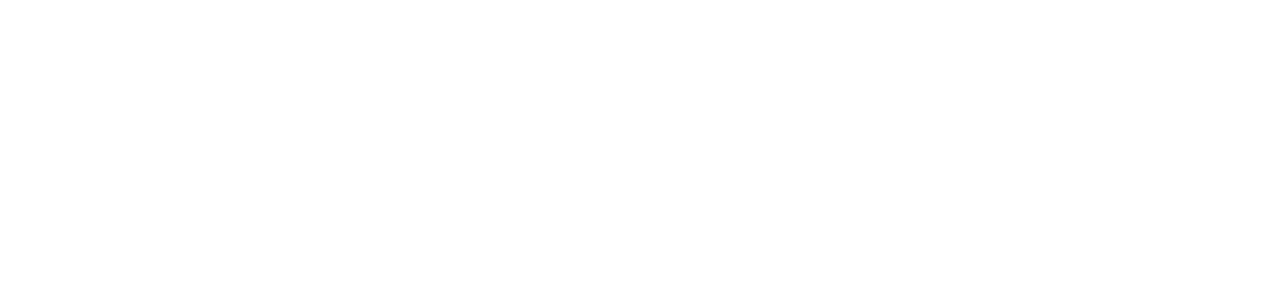
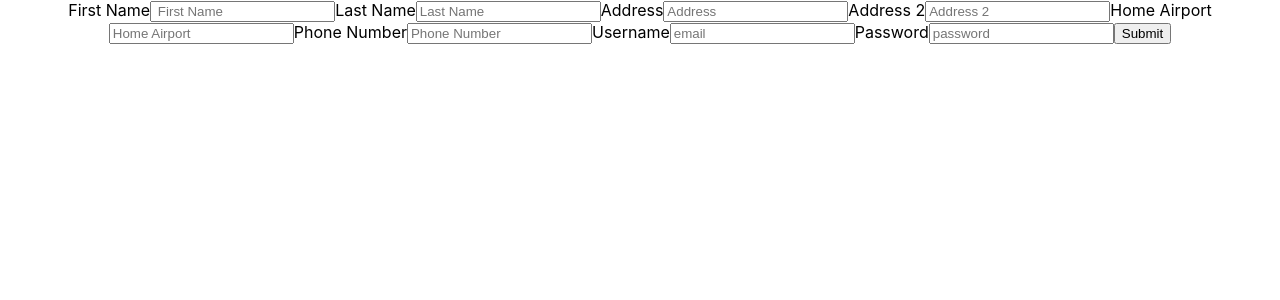
Before and after one commit to Build-Week-PT-Kids-Fly-2/Front-End, a React (Create React App) app in the folder kidsfly/: page /user_registration in a window 1280 px wide. Shown: the top 300 px of the page. Built offline with nearby package versions, Linux system fonts and the light colour scheme.

Commit message:
i got the login, registration, and admin page to render

```diff
--- a/kidsfly/src/App.js
+++ b/kidsfly/src/App.js
@@ -2,12 +2,14 @@
 import './App.css';
 import { Route } from 'react-router-dom';
 import Login from "./components/Login";
-import Registration from "./components/Registration"
+import UserRegistration from "./components/UserRegistration"
+import AdminPage from "./components/AdminPage"
 
 function App() {
   return (
     <div className="App">
-      <Route path="/registration" component={Registration} />
+      <Route path="/admin_page" component={AdminPage}/>
+      <Route path="/user_registration" component={UserRegistration} />
       <Route path="/login" component={Login} />
     </div>
   );
--- /dev/null
+++ b/kidsfly/src/components/AdminPage.js
@@ -0,0 +1,62 @@
+import React from "react";
+import axiosWithAuth from "../utilites/axiosWithAuth"
+
+class AdminPage extends React.Component{
+    constructor() {
+    super();
+    this.state = {
+        admin: {
+    username: "",
+    password: ""
+    }
+   }
+}
+handleChange = e => {
+    this.setState({
+        admin: {
+            ...this.state.admin,
+            [e.target.name]: e.target.value
+        }
+    })
+};
+
+handleSubmit = e => {
+    e.preventDafault();
+      axiosWithAuth()
+      .post("https://kidsfly1.herokuapp.com//api/admin/login", this.state.user)
+      .then(res => {
+        localStorage.setItem("token", res.data.payload);
+        this.props.history.push("/login");
+      })
+      .catch(err => {
+        console.log("error registering: ", err);
+      });
+    }
+    render() {
+        return(
+          <div>
+              <form onSubmit={this.handleSubmit}>
+                  <label>Username</label>
+                  <input
+                  type = "text"
+                  name = "username"
+                  placeholder = "username"
+                  value = {this.state.username}
+                  onChange = {this.handleChange}
+                  />
+
+                  <label>Password</label>
+                  <input
+                  type = "text"
+                  name ="password"
+                  placeholder = "password"
+                  value = {this.state.password}
+                  onChange = {this.handleChange}
+                  />
+                </form>
+                </div>
+        )
+    }
+
+}
+export default AdminPage;
--- a/kidsfly/src/components/Login.js
+++ b/kidsfly/src/components/Login.js
@@ -35,7 +35,7 @@
                     <input
                     type = "text"
                     name = "username"
-                    value = {"this.state.credentials.username"}
+                    value = {this.state.credentials.username}
                     onChange = {this.handleChange}
                     />
 
--- a/kidsfly/src/components/Registration.js
+++ b/kidsfly/src/components/UserRegistration.js
@@ -1,64 +1,54 @@
 import React from "react";
-import axiosWithAuth from "../utilites/axiosWithAuth";
+import {axiosWithAuth} from "../utilites/axiosWithAuth";
 
-class Registration extends React.Component {
-    constructor (props) {
-        super(props);
-        this.state ={
+class UserRegistration extends React.Component {
+    constructor() {
+        super();
+          this.state = {
+            user: {
+        first_name: "",
+        last_name: "",
+        phone: "",
+        address: "",
+        address_2: "",
+        home_airport: "",
         username: "",
         password: ""
         }
-        this.handleChange = this.handleChange.bind(this)
-        this.submitRegistration = this.submitRegistration = this.submitRegistration.bind(this)
        }
-    handleChange(e) {
-        let fields = this.state.fields;
-        fields[e.target.name] = e.target.value
-        this.setState({fields});
     }
 
-    submitRegistration(e) {
-        e.preventDefault();
-        if (this.validateForm()) {
-            let fields = {};
-            fields["first_name"] = "";
-            fields["last_name"] = "";
-            fields["address"] = "";
-            fields["address_2"] = "";
-            fields["home_airport"] = "";
-            fields["phone_number"] = "";
-            fields["username"] = "";
-            fields["password"] = "";
-            this.setState({fields:fields});
-            alert("Form submitted");
+    handleChange = e => {
+        this.setState({
+            user: {
+                ...this.state.user,
+                [e.target.name]: e.target.value
             }
+        })
+    };
 
-      }
-
-      handleSubmit(values, { props }) {
-        console.log("values", values);
-
+    handleSubmit = e => {
+        e.preventDafault();
           axiosWithAuth()
-          .post("/api/auth/register", values)
-          .then(() => {
-            props.history.push("/login");
+          .post("https://kidsfly1.herokuapp.com/api/auth/register", this.state.user)
+          .then(res => {
+            localStorage.setItem("token", res.data.payload);
+            this.props.history.push("/login");
           })
           .catch(err => {
             console.log("error registering: ", err);
           });
         }
-
-
     render() {
        return(
          <div>
-             <form method= "post" name = "Registration" onSubmit = {this.submitRegistration.Registration}>
+             <form onSubmit={this.handleSubmit}>
                  <label>First Name</label>
                  <input
                  type = "text"
                  name = "first_name"
                  placeholder = " First Name"
-                 value = {this.state.fields.first_name}
+                 value = {this.state.first_name}
                  onChange = {this.handleChange}
                  />
 
@@ -67,7 +57,7 @@
                  type = "text"
                  name ="last_name"
                  placeholder = "Last Name"
-                 value = {this.state.fields.last_name}
+                 value = {this.state.last_name}
                  onChange = {this.handleChange}
                  />
 
@@ -76,7 +66,7 @@
                  type = "text"
                  name = "address"
                  placeholder = "Address"
-                 value = {this.state.fields.address}
+                 value = {this.state.address}
                  onChange = {this.handleChange}
                  />
 
@@ -85,7 +75,7 @@
                  type = "text"
                  name = "address_2"
                  placeholder = "Address 2"
-                 value = {this.state.fields.address_2}
+                 value = {this.state.address_2}
                  onChange = {this.handleChange}
                  />
 
@@ -94,16 +84,16 @@
                  type = "text"
                  name = "home_airport"
                  placeholder = "Home Airport"
-                 value = {this.state.fields.home_airport}
+                 value = {this.state.home_airport}
                  onChange = {this.handleChange}
                  />
 
                 <label>Phone Number</label>
                  <input
                  type = "number"
-                 name = "phone_number"
+                 name = "phone"
                  placeholder = "Phone Number"
-                 value = {this.state.fields.phone_number}
+                 value = {this.state.phone}
                  onChange = {this.handleChange}
                  />
 
@@ -112,7 +102,7 @@
                  type = "email"
                  name = "username"
                  placeholder = "email"
-                 value = {this.state.fields.username}
+                 value = {this.state.username}
                  onChange = {this.handleChange}
                  />
 
@@ -121,12 +111,15 @@
                  type = "text"
                  name = "password"
                  placeholder = "password"
-                 value = {this.state.fields.password}
+                 value = {this.state.password}
                  onChange = {this.handleChange}
                  />
+                 <button>Submit</button>
              </form>
          </div>
-     )
+     );
     }
  }
-export default Registration;
+
+
+export default UserRegistration;
```
Also changed, not shown: kidsfly/src/utilites/PrivateRoute.js (added, +18 -0 lines). Lines whose indentation alone changed are shown as unchanged.
